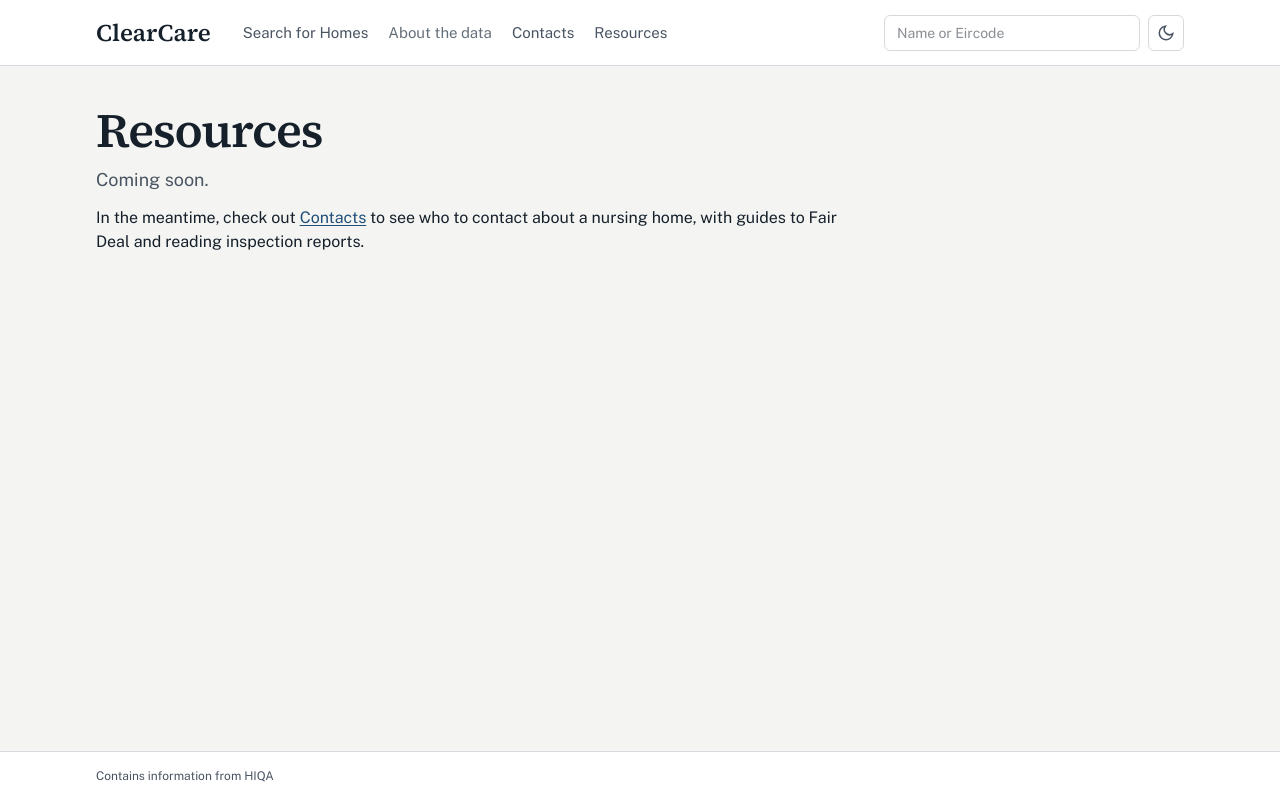
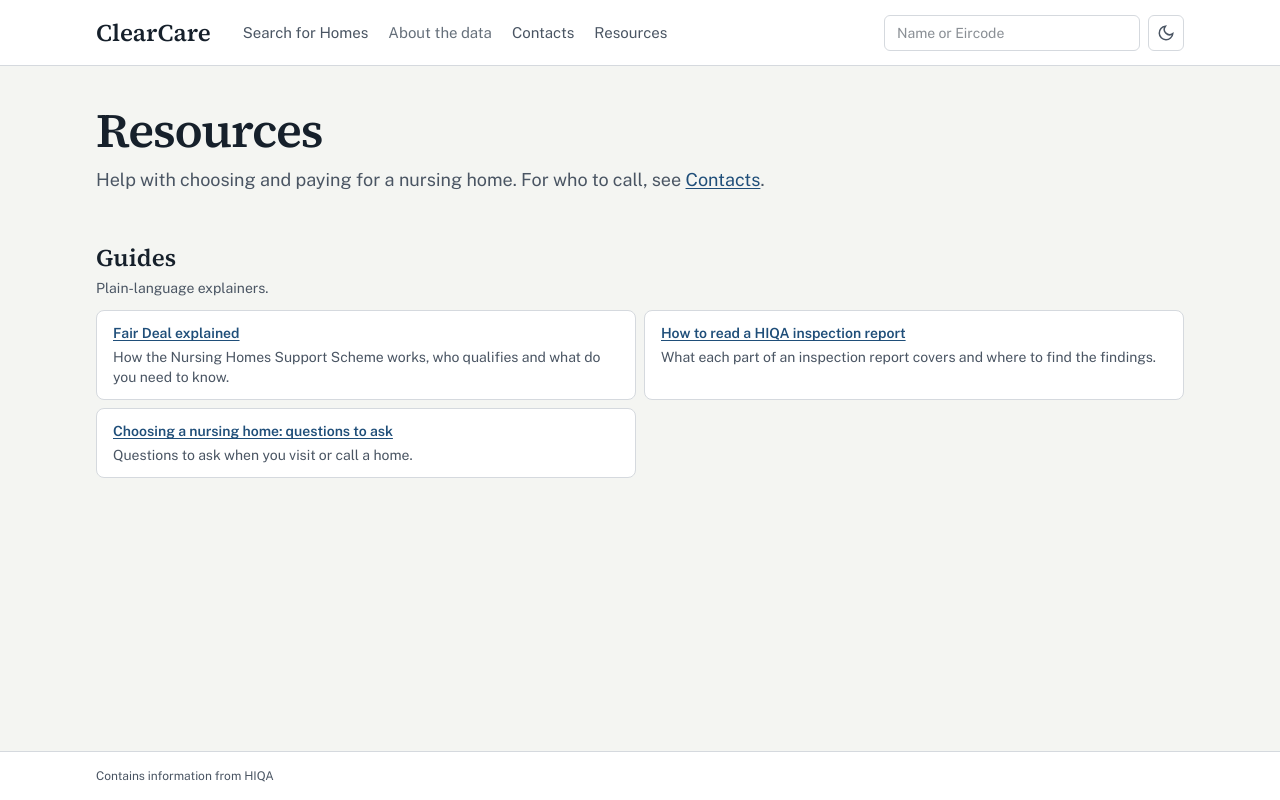
Before and after one commit to niwash/ClearCare, a Next.js app in the folder web/clearcare/: page /resources in a window 1280 px wide. Built offline with nearby package versions, Linux system fonts and the light colour scheme.

Commit message:
CCARE-53: Move the guides to the Resources page

```diff
--- a/web/clearcare/app/(site)/contacts/page.tsx
+++ b/web/clearcare/app/(site)/contacts/page.tsx
@@ -1,7 +1,5 @@
 import type { Metadata } from "next";
-import Link from "next/link";
 import { Section } from "@/components/layout/section";
-import { GUIDES } from "@/lib/guides";
 
 export const metadata: Metadata = {
   title: "Contacts · ClearCare",
@@ -146,19 +144,6 @@ export default function ContactsPage() {
           </ul>
         </Section>
       ))}
-
-      <Section title="Guides" description="Plain-language explainers.">
-        <ul className="grid gap-2 sm:grid-cols-2">
-          {GUIDES.map((guide) => (
-            <li key={guide.slug} className="rounded-lg border border-line bg-surface px-4 py-3 text-sm">
-              <Link href={`/guides/${guide.slug}`} className="font-semibold">
-                {guide.title}
-              </Link>
-              <p className="mt-1 text-ink-muted">{guide.summary}</p>
-            </li>
-          ))}
-        </ul>
-      </Section>
     </>
   );
 }
--- a/web/clearcare/app/(site)/resources/page.tsx
+++ b/web/clearcare/app/(site)/resources/page.tsx
@@ -1,21 +1,35 @@
 import type { Metadata } from "next";
 import Link from "next/link";
+import { Section } from "@/components/layout/section";
+import { GUIDES } from "@/lib/guides";
 
 export const metadata: Metadata = {
   title: "Resources · ClearCare",
-  description: "Resources for choosing and paying for a nursing home in Ireland. Coming soon.",
+  description: "Guides to choosing and paying for a nursing home in Ireland.",
 };
 
-// TODO: Fill in the resources page (CCARE-53). Until then it says so, so the header link isn't a dead end.
 export default function ResourcesPage() {
   return (
-    <div className="flex max-w-3xl flex-col gap-3">
-      <h1 className="font-serif text-3xl font-semibold tracking-tight md:text-5xl">Resources</h1>
-      <p className="text-ink-muted md:text-lg">Coming soon.</p>
-      <p>
-        In the meantime, check out <Link href="/contacts">Contacts</Link> to see who to contact about a nursing home, with guides
-        to Fair Deal and reading inspection reports.
-      </p>
-    </div>
+    <>
+      <div className="flex max-w-3xl flex-col gap-3">
+        <h1 className="font-serif text-3xl font-semibold tracking-tight md:text-5xl">Resources</h1>
+        <p className="text-ink-muted md:text-lg">
+          Help with choosing and paying for a nursing home. For who to call, see <Link href="/contacts">Contacts</Link>.
+        </p>
+      </div>
+
+      <Section title="Guides" description="Plain-language explainers.">
+        <ul className="grid gap-2 sm:grid-cols-2">
+          {GUIDES.map((guide) => (
+            <li key={guide.slug} className="rounded-lg border border-line bg-surface px-4 py-3 text-sm">
+              <Link href={`/guides/${guide.slug}`} className="font-semibold">
+                {guide.title}
+              </Link>
+              <p className="mt-1 text-ink-muted">{guide.summary}</p>
+            </li>
+          ))}
+        </ul>
+      </Section>
+    </>
   );
 }
--- a/web/clearcare/components/guides/guide-header.tsx
+++ b/web/clearcare/components/guides/guide-header.tsx
@@ -10,8 +10,8 @@ export function guideMetadata(guide: Guide): Metadata {
 export function GuideHeader({ guide }: { guide: Guide }) {
   return (
     <header className="flex max-w-3xl flex-col gap-3">
-      <Link href="/contacts" className="text-sm">
-        ← Back to contacts
+      <Link href="/resources" className="text-sm">
+        ← Back to resources
       </Link>
       <h1 className="font-serif text-3xl font-semibold tracking-tight md:text-5xl">{guide.title}</h1>
       <p className="text-ink-muted md:text-lg">{guide.summary}</p>
```
